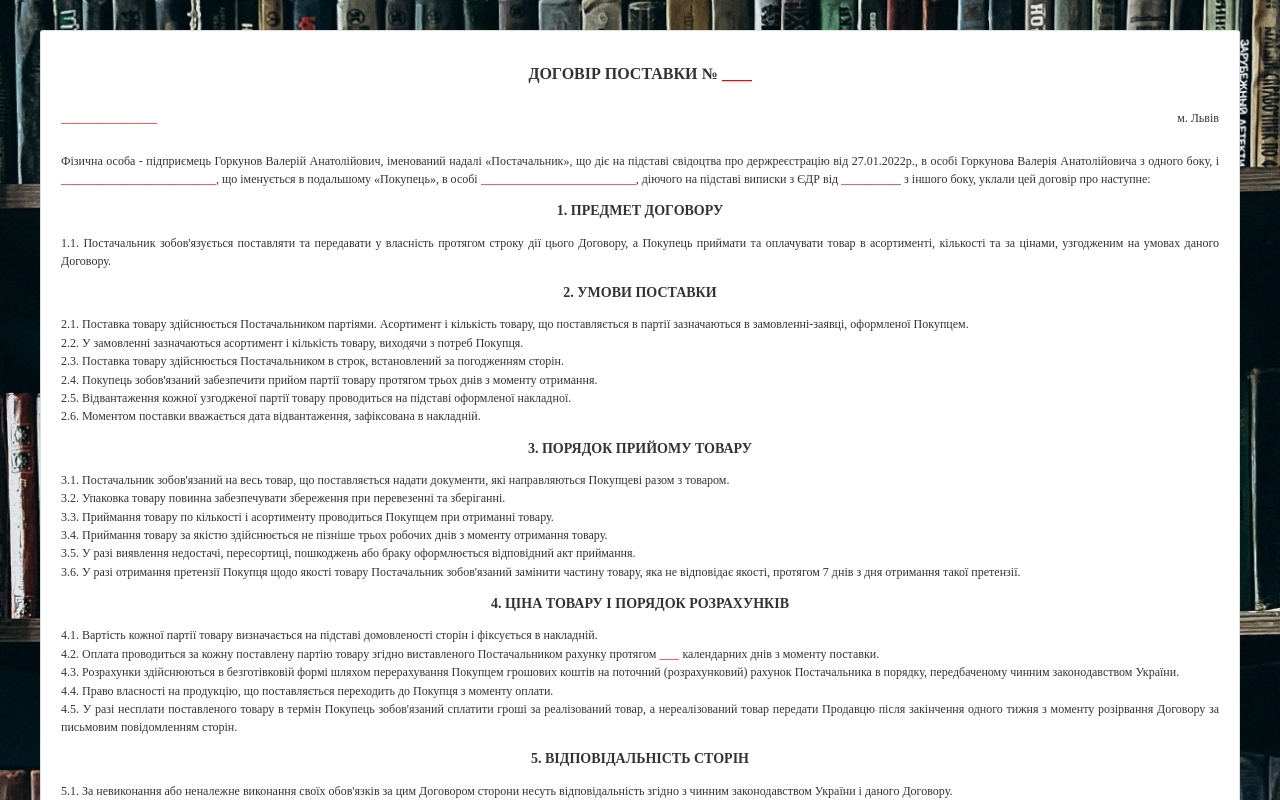
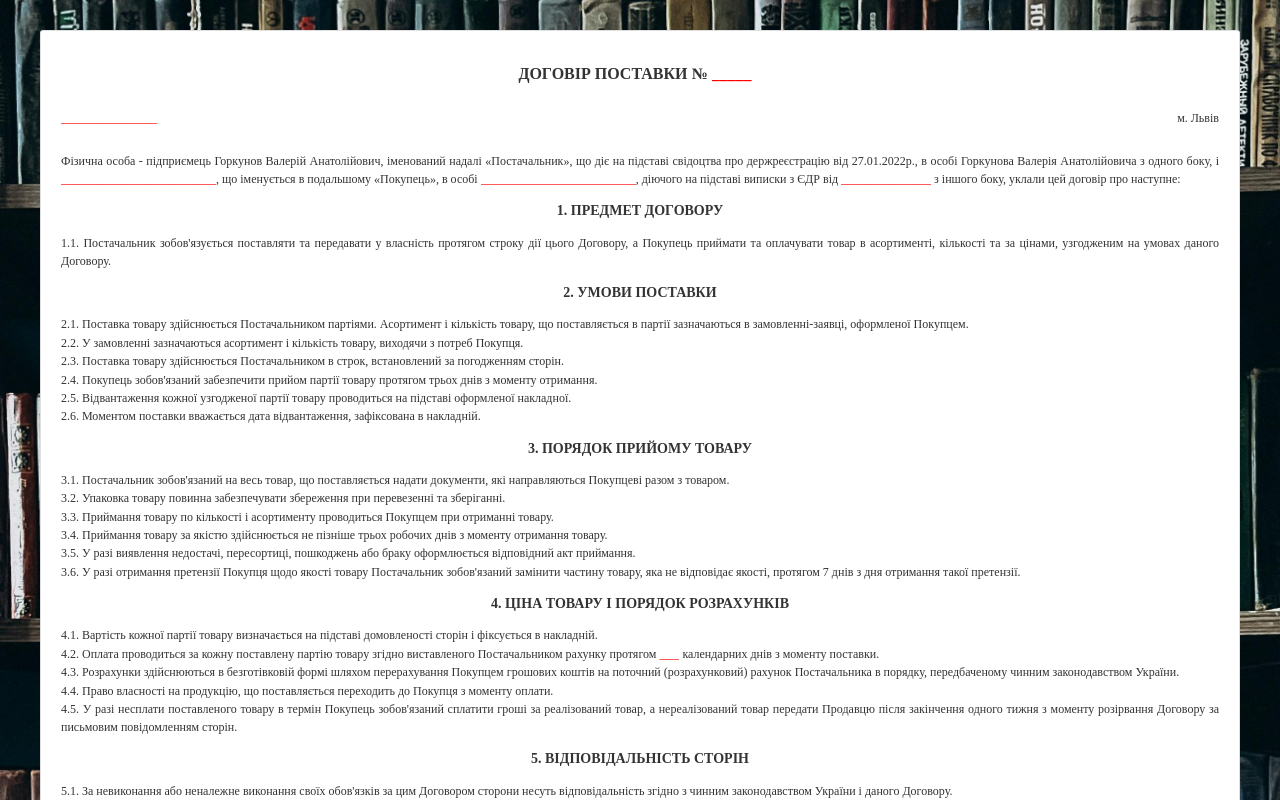
Before and after one commit to NadyaGolub/contract_gorkunov_v_a, a plain HTML site: page index.html in a window 1280 px wide. Shown: the top 800 px of the page. Drawn offline with Linux system fonts and the light colour scheme.

Commit message:
contract-number

```diff
--- a/style.css
+++ b/style.css
@@ -36,7 +36,7 @@ input[type="text"]::placeholder {
 }
 
 .input-date {
-  width: 60px;
+  width: 90px;
   text-align: center;
 }
 
@@ -71,7 +71,7 @@ select {
   border: none;
 }
 .contract-number {
-  width: 30px;
+  width: 50px;
   font-family: Times New Roman, serif;
   font-weight: 700;
   font-size: 16px;
```
